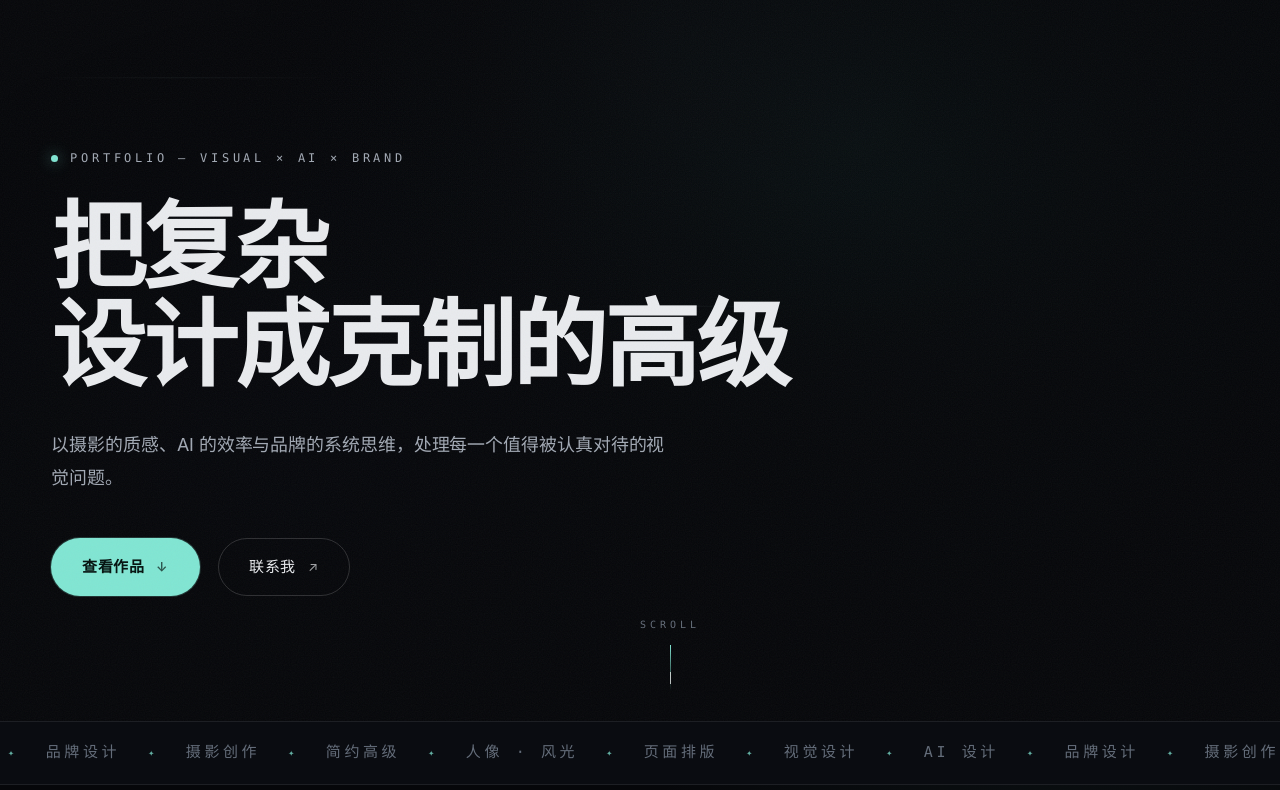
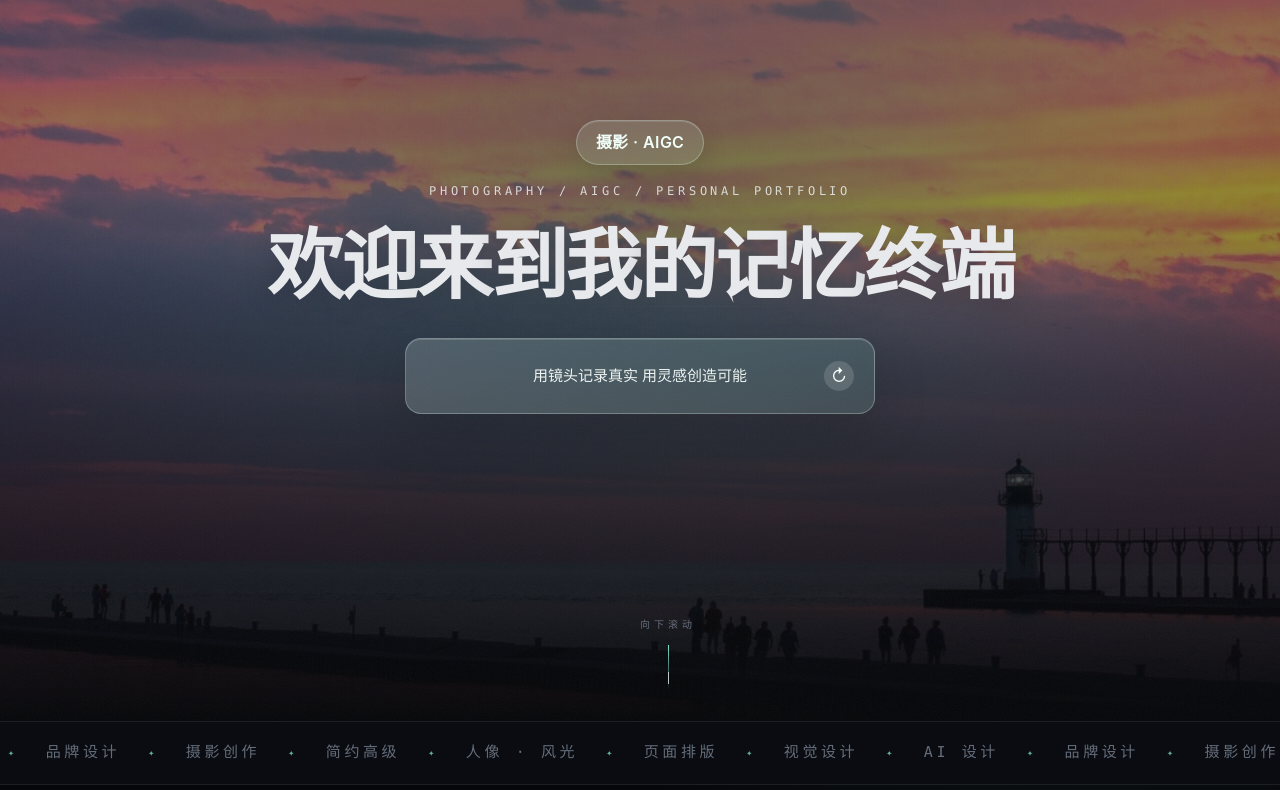
Before and after one commit to liuzhanyu70-dot/AI----, a plain HTML site: page index.html in a window 1280 px wide. Shown: the part 79-869 px from the top of the page. Drawn offline with Linux system fonts and the light colour scheme; animation ran at ten frames a second.

Commit message:
Update index.html

```diff
--- a/index.html
+++ b/index.html
@@ -122,16 +122,17 @@ a{color:inherit;text-decoration:none}
 /* Hero */
 .hero{position:relative;min-height:100svh;display:flex;align-items:center;overflow:hidden}
 .hero-media{position:absolute;inset:0}
-.hero-canvas,.hero-video{position:absolute;inset:0;width:100%;height:100%;object-fit:cover}
-.hero-video{display:none}
-.hero-video.is-ready{display:block}
-.hero-overlay{position:absolute;inset:0;background:linear-gradient(180deg,rgba(6,7,10,.55) 0%,rgba(6,7,10,.25) 34%,rgba(6,7,10,.82) 82%,var(--bg) 100%),radial-gradient(120% 90% at 50% 10%,transparent 40%,rgba(6,7,10,.55) 100%)}
-.hero-inner{position:relative;z-index:2;width:100%;padding-top:96px}
-.hero-eyebrow{display:inline-flex;align-items:center;gap:12px;font-family:var(--font-mono);font-size:12px;letter-spacing:.3em;text-transform:uppercase;color:var(--text-2);margin-bottom:30px}
-.hero-eyebrow .dot{width:7px;height:7px;border-radius:50%;background:var(--accent);box-shadow:0 0 14px 2px var(--accent-glow)}
-.hero-title{font-size:clamp(46px,7.4vw,128px);font-weight:650;letter-spacing:-.028em;line-height:1.03;margin-bottom:34px}
+.hero-image,.hero-canvas{position:absolute;inset:0;width:100%;height:100%;object-fit:cover}
+.hero-image{object-position:center 56%;filter:saturate(.9) brightness(.78)}
+.hero-overlay{position:absolute;inset:0;background:linear-gradient(180deg,rgba(3,12,10,.3) 0%,rgba(3,12,10,.16) 42%,rgba(6,7,10,.72) 88%,var(--bg) 100%),radial-gradient(70% 78% at 50% 38%,rgba(20,122,94,.28),transparent 75%),radial-gradient(120% 90% at 50% 10%,transparent 40%,rgba(6,7,10,.52) 100%)}
+.hero-inner{position:relative;z-index:2;width:100%;max-width:1100px;padding-top:84px;display:flex;flex-direction:column;align-items:center;text-align:center;transform:translateY(-96px)}
+.hero-eyebrow{display:flex;flex-direction:column;align-items:center;gap:16px;font-family:var(--font-mono);font-size:12px;letter-spacing:.3em;text-transform:uppercase;color:rgba(240,246,245,.82);margin-bottom:24px}
+.hero-kicker{display:inline-flex;align-items:center;justify-content:center;padding:8px 19px;border:1px solid rgba(226,255,248,.28);border-radius:999px;background:rgba(210,255,245,.12);backdrop-filter:blur(16px);-webkit-backdrop-filter:blur(16px);color:#f2fffb;font-family:var(--font-sans);font-size:16px;font-weight:600;letter-spacing:.02em;text-transform:none;box-shadow:inset 0 1px 0 rgba(255,255,255,.12),0 8px 28px rgba(0,0,0,.12)}
+.hero-title{font-size:clamp(42px,6vw,92px);font-weight:650;letter-spacing:-.028em;line-height:1.08;margin-bottom:30px;text-wrap:balance;text-shadow:0 4px 30px rgba(0,0,0,.22)}
 .hero-line{display:block}
-.hero-sub{max-width:620px;font-size:clamp(16px,1.4vw,19px);color:var(--text-2);line-height:1.85;margin-bottom:44px}
+.hero-sub{position:relative;display:flex;align-items:center;justify-content:center;gap:20px;width:min(100%,470px);min-height:76px;padding:19px 58px;margin:0;font-size:15px;color:rgba(250,255,253,.94);line-height:1.75;text-align:center;border:1px solid rgba(225,255,247,.28);border-radius:16px;background:linear-gradient(110deg,rgba(229,255,246,.2),rgba(152,223,202,.16));backdrop-filter:blur(18px) saturate(1.18);-webkit-backdrop-filter:blur(18px) saturate(1.18);box-shadow:0 18px 55px rgba(0,0,0,.16),inset 0 1px 0 rgba(255,255,255,.16)}
+.hero-quote-refresh{position:absolute;right:20px;display:grid;place-items:center;flex:none;width:30px;height:30px;padding:0;border:0;border-radius:50%;color:#f4fffc;background:rgba(255,255,255,.15);font:inherit;font-size:17px;line-height:1;cursor:pointer;transition:background .2s,transform .2s}
+.hero-quote-refresh:hover{background:rgba(255,255,255,.26);transform:rotate(45deg)}
 .hero-ctas{display:flex;gap:18px;flex-wrap:wrap}
 .fold-piece{position:relative;display:inline-block;transform-origin:50% 0%;transform-style:preserve-3d;backface-visibility:hidden;animation:fold-text-unfold .64s cubic-bezier(.22,1,.36,1) both;animation-delay:var(--fold-delay,0s)}
 .fold-text-run{display:inline}
@@ -412,24 +413,18 @@ a{color:inherit;text-decoration:none}
   <!-- 全屏 Hero -->
   <section class="hero" id="home">
     <div class="hero-media" aria-hidden="true">
+      <img class="hero-image" src="assets/hero-sunset.jpg" alt="" />
       <canvas class="hero-canvas" id="heroCanvas"></canvas>
-      <video class="hero-video" id="heroVideo" autoplay muted loop playsinline
-        poster="assets/project-4.jpg" src="assets/hero-bg.mp4"></video>
       <div class="hero-overlay"></div>
     </div>
     <div class="hero-inner container">
-      <p class="hero-eyebrow" style="--d:.05s"><span class="dot"></span>PORTFOLIO — VISUAL × AI × BRAND</p>
+      <p class="hero-eyebrow" style="--d:.05s"><span class="hero-kicker">摄影 · AIGC</span>PHOTOGRAPHY / AIGC / PERSONAL PORTFOLIO</p>
       <h1 class="hero-title">
-        <span class="hero-line" style="--d:.15s">把复杂</span>
-        <span class="hero-line" style="--d:.27s">设计成克制的高级</span>
+        <span class="hero-line" style="--d:.15s">欢迎来到我的记忆终端</span>
       </h1>
-      <p class="hero-sub" style="--d:.45s">以摄影的质感、AI 的效率与品牌的系统思维，处理每一个值得被认真对待的视觉问题。</p>
-      <div class="hero-ctas" style="--d:.6s">
-        <a class="btn btn-primary" href="#works">查看作品 <span>↓</span></a>
-        <a class="btn btn-ghost" href="#contact">联系我 <span>↗</span></a>
-      </div>
+      <p class="hero-sub" style="--d:.45s">用镜头记录真实 用灵感创造可能<button class="hero-quote-refresh" id="heroPageRefresh" type="button" aria-label="刷新网页" title="刷新网页">↻</button></p>
     </div>
-    <div class="hero-scroll" aria-hidden="true"><span>SCROLL</span><i></i></div>
+    <div class="hero-scroll" aria-hidden="true"><span>向下滚动</span><i></i></div>
   </section>
 
   <!-- 跑马灯 -->
@@ -733,6 +728,11 @@ a{color:inherit;text-decoration:none}
   window.addEventListener('resize', onScroll, { passive: true });
   onScroll();
 
+  var heroPageRefresh = document.getElementById('heroPageRefresh');
+  if (heroPageRefresh) {
+    heroPageRefresh.addEventListener('click', function () { window.location.reload(); });
+  }
+
   /* ---- 首屏文字：FoldText 风格的逐字折叠展开 ---- */
   if (!window.matchMedia('(prefers-reduced-motion: reduce)').matches) {
     function foldText(selector, startDelay, stagger) {
@@ -983,7 +983,7 @@ a{color:inherit;text-decoration:none}
     revealEls.forEach(function (el) { el.classList.add('is-visible'); });
   }
 
-  /* ---- Hero 动态画布（视频不可用时自动回退） ---- */
+  /* ---- Hero 动态画布叠层 ---- */
   var canvas = document.getElementById('heroCanvas');
   var ctx = canvas.getContext('2d');
   var reduce = window.matchMedia('(prefers-reduced-motion: reduce)').matches;
@@ -1040,16 +1040,6 @@ a{color:inherit;text-decoration:none}
   }
   draw();
 
-  /* ---- Hero 视频：可播放时切换显示 ---- */
-  var video = document.getElementById('heroVideo');
-  function videoReady() {
-    video.classList.add('is-ready');
-    canvas.style.display = 'none';
-  }
-  if (video.canPlayType('video/mp4')) {
-    video.addEventListener('canplaythrough', videoReady, { once: true });
-    video.addEventListener('error', function () { /* 保持画布回退 */ }, { once: true });
-  }
 })();
 
 /* ---- 可管理作品集与项目详情 ---- */
```
